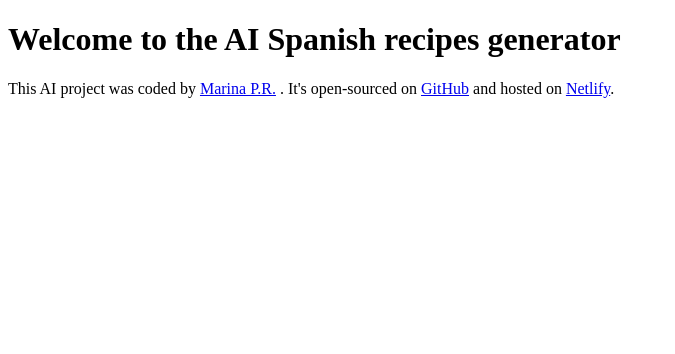
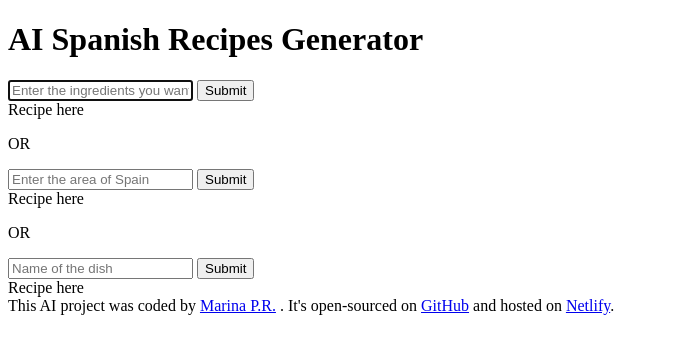
Before and after one commit to MarinaPerezR/spanish-recipes-generator, a plain HTML site: page index.html in a window 1280 px wide. Shown: the whole page, without its empty margins (0-675 px from the left). Drawn offline with Linux system fonts and the light colour scheme.

Commit message:
Added basic HTML structure

```diff
--- a/index.html
+++ b/index.html
@@ -4,10 +4,59 @@
     <meta charset="UTF-8" />
     <meta name="viewport" content="width=device-width, initial-scale=1.0" />
     <link rel="stylesheet" href="src/style.css" />
-    <title>AI Spanish recipes generator</title>
+    <title>AI Spanish Recipes Generator</title>
   </head>
+
   <body>
-    <h1>Welcome to the AI Spanish recipes generator</h1>
+    <header>
+      <h1>AI Spanish Recipes Generator</h1>
+    </header>
+
+    <main>
+      <form class="ingredients">
+        <input
+          type="text"
+          placeholder="Enter the ingredients you want to use"
+          autofocus
+          required
+          autocomplete="off"
+        />
+        <input type="submit" />
+      </form>
+
+      <div class="ingredients-recipe">Recipe here</div>
+
+      <p>OR</p>
+
+      <form class="area-name">
+        <input
+          type="text"
+          placeholder="Enter the area of Spain"
+          autofocus
+          required
+          autocomplete="off"
+        />
+        <input type="submit" />
+      </form>
+
+      <div class="area-recipe">Recipe here</div>
+
+      <p>OR</p>
+
+      <form class="dish-name">
+        <input
+          type="text"
+          placeholder="Name of the dish"
+          autofocus
+          required
+          autocomplete="off"
+        />
+        <input type="submit" />
+      </form>
+
+      <div class="dish-recipe">Recipe here</div>
+    </main>
+
     <footer>
       This AI project was coded by
       <a href="https://github.com/MarinaPerezR" target="_blank">Marina P.R.</a>
@@ -24,6 +73,7 @@
         >Netlify</a
       >.
     </footer>
+
     <script src="src/index.js"></script>
   </body>
 </html>
```
